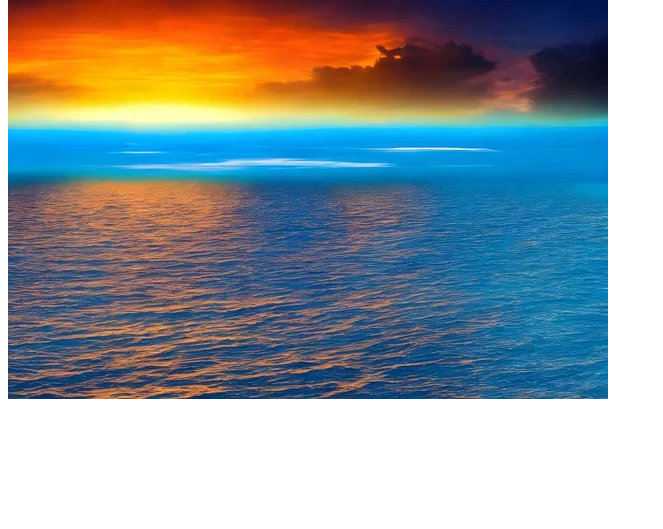
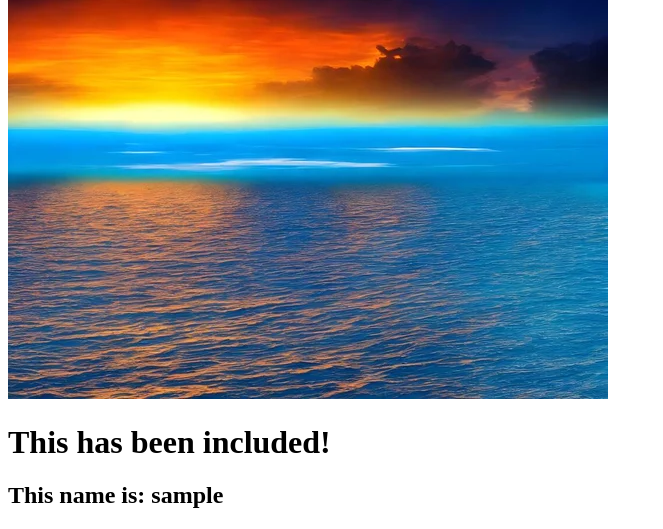
Before and after one commit to LinekerCalseverini/FlaskStudies, a Flask app: a page that uses templates/home.html in a window 1280 px wide. Shown: the part 479-1008 px from the top of the page, without its empty margins (0-663 px from the left). Before the commit the page ends 878 px from the top, so only its background shows below. Run offline with Flask 3, Linux system fonts and the light colour scheme.

Commit message:
Como incluir Templates

```diff
--- a/templates/home.html
+++ b/templates/home.html
@@ -21,4 +21,5 @@
 {% endfor %}
 
 <img src="{{ url_for('static', filename='images/image.jpg') }}" alt="">
+{% include 'include_this.html' %}
 {% endblock %}
--- /dev/null
+++ b/templates/include_this.html
@@ -0,0 +1,2 @@
+<h1>This has been included!</h1>
+<h2>This name is: {{ name }}</h2>
```
